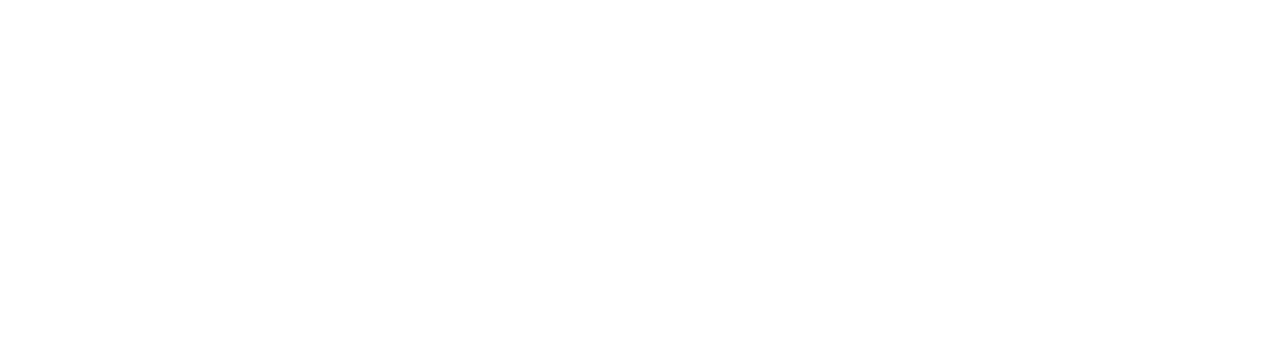
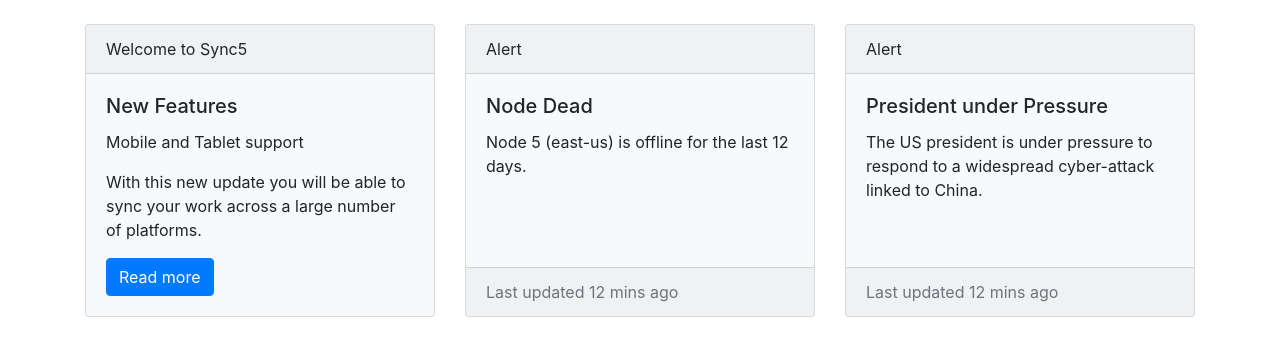
Before and after one commit to acciojob/bootstrap-card-sharmasuraj214, a website: page main.html in a window 1280 px wide. Drawn offline with nearby package versions, Linux system fonts and the light colour scheme.

Commit message:
created a submission

```diff
--- a/main.html
+++ b/main.html
@@ -1,16 +1,65 @@
 <!DOCTYPE html>
+<html lang="en">
+<head>
+  <meta charset="UTF-8">
+  <meta name="viewport" content="width=device-width, initial-scale=1.0">
+  <title>Bootstrap Cards</title>
+  <!-- Bootstrap CSS -->
+  <link href="https://stackpath.bootstrapcdn.com/bootstrap/4.5.2/css/bootstrap.min.css" rel="stylesheet">
+  <style>
+    /* Additional CSS styles */
+    .bg-custom {
+      background-color: #f8f9fa; /* Change the background color as needed */
+    }
+  </style>
+</head>
+<body>
+  <div class="container mt-4">
+    <div class="card-deck">
+      <!-- First Card -->
+      <div class="card bg-custom">
+        <div class="card-header">
+          Welcome to Sync5
+        </div>
+        <div class="card-body">
+          <h5 class="card-title">New Features</h5>
+          <p class="card-text">Mobile and Tablet support</p>
+          <p class="card-text">With this new update you will be able to sync your work across a large number of platforms.</p>
+          <a href="#" class="btn btn-primary">Read more</a>
+        </div>
+      </div>
 
-<html>
+      <!-- Second Card -->
+      <div class="card bg-custom">
+        <div class="card-header">
+          Alert
+        </div>
+        <div class="card-body">
+          <h5 class="card-title">Node Dead</h5>
+          <p class="card-text">Node 5 (east-us) is offline for the last 12 days.</p>
+        </div>
+        <div class="card-footer text-muted">
+          Last updated 12 mins ago
+        </div>
+      </div>
 
-<head>
-	<link rel="stylesheet" href="styles.css">
-</head>
-
-<body>
-	<!-- the entire body must be written by student -->
-    <script type="text/javascript" src="./script.js">
-</script>
-
+      <!-- Third Card -->
+      <div class="card bg-custom">
+        <div class="card-header">
+          Alert
+        </div>
+        <div class="card-body">
+          <h5 class="card-title">President under Pressure</h5>
+          <p class="card-text">The US president is under pressure to respond to a widespread cyber-attack linked to China.</p>
+        </div>
+        <div class="card-footer text-muted">
+          Last updated 12 mins ago
+        </div>
+      </div>
+    </div>
+  </div>
+  <!-- Bootstrap JS and dependencies -->
+  <script src="https://cdnjs.cloudflare.com/ajax/libs/jquery/3.5.1/jquery.min.js"></script>
+  <script src="https://stackpath.bootstrapcdn.com/bootstrap/4.5.2/js/bootstrap.min.js"></script>
 </body>
-
 </html>
```
